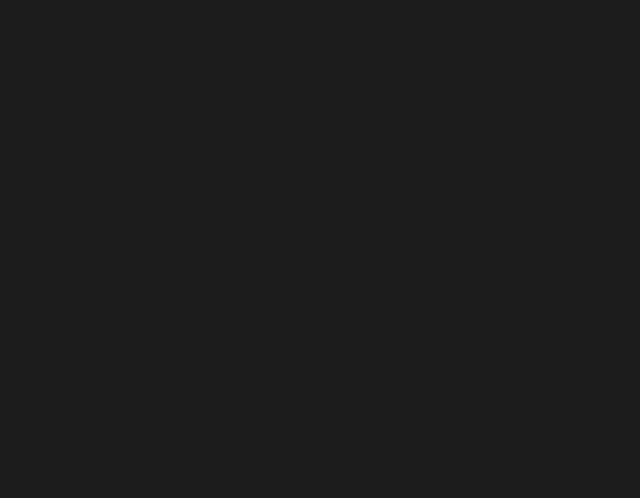
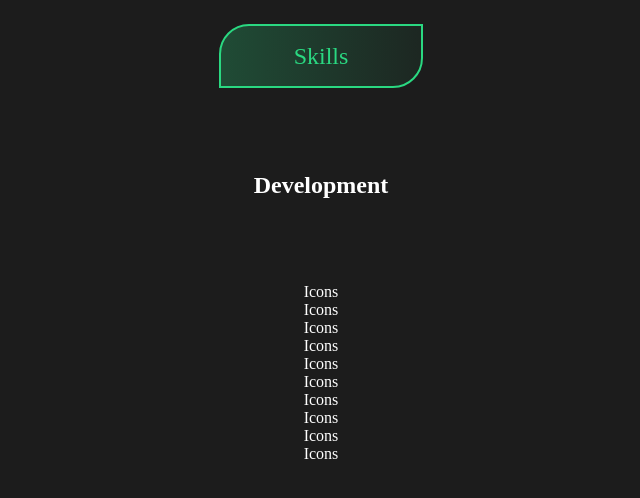
Before and after one commit to Sagar-Kap/sagarkapoor, a Nuxt app in the folder website/: page /skills in a window 1280 px wide. Before the commit this address had no page. Shown: the top 498 px of the page, without its empty margins (319-959 px from the left). Built offline with nearby package versions, Linux system fonts and the light colour scheme.

Commit message:
chore: add a new `/skills` page template

```diff
--- /dev/null
+++ b/website/pages/skills.vue
@@ -0,0 +1,61 @@
+<template>
+  <main class="container">
+    <div class="header">Skills</div>
+    <!-- TODO: Add a vertical line -->
+    <h2>Development</h2>
+    <div class="grid">
+      <div>Icons</div>
+      <div>Icons</div>
+      <div>Icons</div>
+      <div>Icons</div>
+      <div>Icons</div>
+      <div>Icons</div>
+      <div>Icons</div>
+      <div>Icons</div>
+      <div>Icons</div>
+      <div>Icons</div>
+    </div>
+  </main>
+</template>
+
+<script lang="ts" setup>
+useSeoMeta({
+  title: "Skills",
+  ogTitle: "Skills | Sagar Kapoor",
+  description: "",
+  ogDescription: "",
+  ogImage: "",
+  twitterCard: "summary_large_image",
+});
+</script>
+
+<style lang="scss" scoped>
+.container {
+  padding: 1rem;
+  color: #ffffff;
+  display: flex;
+  flex-direction: column;
+  align-items: center;
+  gap: 4rem;
+  padding: 1rem;
+
+  .header {
+    font-family: Ubuntu;
+    font-weight: 500;
+    font-size: 1.5rem;
+    line-height: 1.25rem;
+    color: #2ad881;
+    border: solid 2px #2ad881;
+    width: 10rem;
+    border-top-left-radius: 1.875rem;
+    border-bottom-right-radius: 1.875rem;
+    text-align: center;
+    padding: 1.25rem;
+    background: linear-gradient(
+      270deg,
+      rgba($color: #2ad881, $alpha: 0.06) 0.6%,
+      rgba($color: #2ad881, $alpha: 0.25) 99.4%
+    );
+  }
+}
+</style>
```
